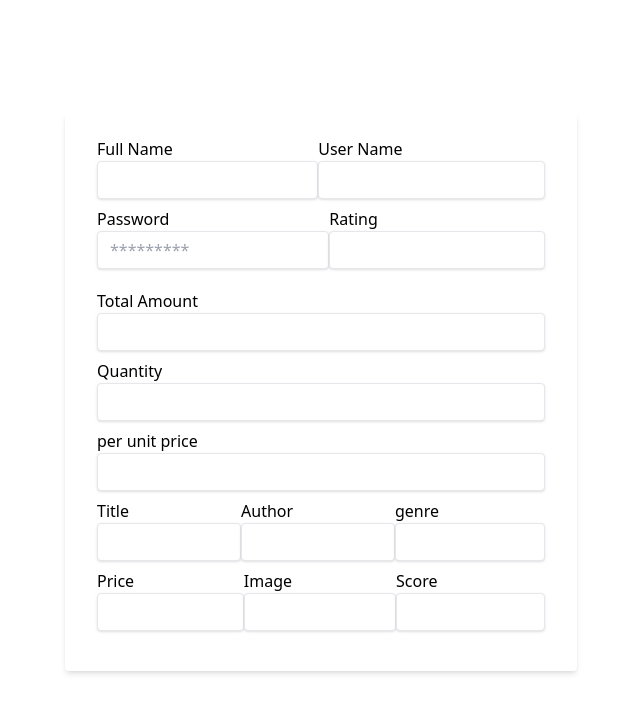
After one commit to Mamata-Majhi/Book-Stock-Management-System, a PHP site: page /MyProject/form.php in a window 1280 px wide. The commit adds this page. Shown: the top 713 px of the page, without its empty margins (319-959 px from the left). Run offline with PHP 8.4, Linux system fonts and the light colour scheme; some libraries are stand-ins or nearby versions.

Commit message:
created form

```diff
--- /dev/null
+++ b/MyProject/form.php
@@ -0,0 +1,84 @@
+<!DOCTYPE html>
+<html lang="en">
+
+<head>
+    <meta charset="UTF-8">
+    <meta name="viewport" content="width=device-width, initial-scale=1.0">
+    <script src="https://cdn.tailwindcss.com"></script>
+
+    <title>form</title>
+</head>
+
+<body>
+    <div class="w-full max-w-lg absolute top-1/2 left-1/2 -translate-x-1/2 -translate-y-1/2">
+        <form class="bg-white shadow-md rounded px-8 pt-6 pb-8 mb-4">
+            <div class="flex">
+                <div class="mb-2">
+                    <label for="full_name">Full Name</label>
+                    <input type="text" class="shadow appearance-none border rounded w-full py-2 px-3 text-gray-700 leading-tight focus:outline-none focus:shadow-outline">
+                </div>
+                <div class="mb-2">
+                    <label for="user_name">User Name</label>
+                    <input type="text" class="shadow appearance-none border rounded w-full py-2 px-3 text-gray-700 leading-tight focus:outline-none focus:shadow-outline">
+                </div>
+            </div>
+            <div class="flex">
+                <div class="mb-2">
+                    <label for="password">
+                        Password
+                    </label>
+                    <input class="shadow appearance-none border rounded w-full py-2 px-3 text-gray-700 mb-3 leading-tight focus:outline-none focus:shadow-outline" id="password" type="password" placeholder="*********" />
+                </div>
+
+                <div class="mb-2">
+                    <label for="rating">Rating</label>
+                    <input type="text" class="shadow appearance-none border rounded w-full py-2 px-3 text-gray-700 leading-tight focus:outline-none focus:shadow-outline">
+                </div>
+            </div>
+            <div class="mb-2">
+                <label for="total_amount">Total Amount</label>
+                <input type="text" class="shadow appearance-none border rounded w-full py-2 px-3 text-gray-700 leading-tight focus:outline-none focus:shadow-outline">
+            </div>
+            <div class="mb-2">
+                <label for="quantity">Quantity</label>
+                <input type="text" class="shadow appearance-none border rounded w-full py-2 px-3 text-gray-700 leading-tight focus:outline-none focus:shadow-outline">
+            </div>
+            <div class="mb-2">
+                <label for="per_unit_price">per unit price</label>
+                <input type="text" class="shadow appearance-none border rounded w-full py-2 px-3 text-gray-700 leading-tight focus:outline-none focus:shadow-outline">
+            </div>
+            <div class="flex">
+                <div class="mb-2">
+                    <label for="title">Title</label>
+                    <input type="text" class="shadow appearance-none border rounded w-full py-2 px-3 text-gray-700 leading-tight focus:outline-none focus:shadow-outline">
+                </div>
+                <div class="mb-2">
+                    <label for="author">Author</label>
+                    <input type="text" class="shadow appearance-none border rounded w-full py-2 px-3 text-gray-700 leading-tight focus:outline-none focus:shadow-outline">
+                </div>
+                <div class="mb-2">
+                    <label for="genre">genre</label>
+                    <input type="text" class="shadow appearance-none border rounded w-full py-2 px-3 text-gray-700 leading-tight focus:outline-none focus:shadow-outline">
+                </div>
+            </div>
+            <div class="flex">
+                <div class="mb-2">
+                    <label for="price">Price</label>
+                    <input type="text" class="shadow appearance-none border rounded w-full py-2 px-3 text-gray-700 leading-tight focus:outline-none focus:shadow-outline">
+                </div>
+                <div class="mb-2">
+                    <label for="image">Image</label>
+                    <input type="text" class="shadow appearance-none border rounded w-full py-2 px-3 text-gray-700 leading-tight focus:outline-none focus:shadow-outline">
+                </div>
+                <div class="mb-2">
+                    <label for="score">Score</label>
+                    <input type="text" class="shadow appearance-none border rounded w-full py-2 px-3 text-gray-700 leading-tight focus:outline-none focus:shadow-outline">
+                </div>
+            </div>
+
+        </form>
+    </div>
+
+</body>
+
+</html>
--- a/index.html
+++ b/index.php
@@ -49,7 +49,7 @@
           </button>
           <a
             class="inline-block align-baseline font-bold text-sm text-blue-500 hover:text-blue-800"
-            href="html_file/register.html"
+            href="MyProject/register.php"
           >
             Create new account
           </a>
```
Also changed, not shown: MyProject/connection.php (added, +19 -0 lines), MyProject/register.php (renamed from html_file/register.html, +14 -0 lines).
